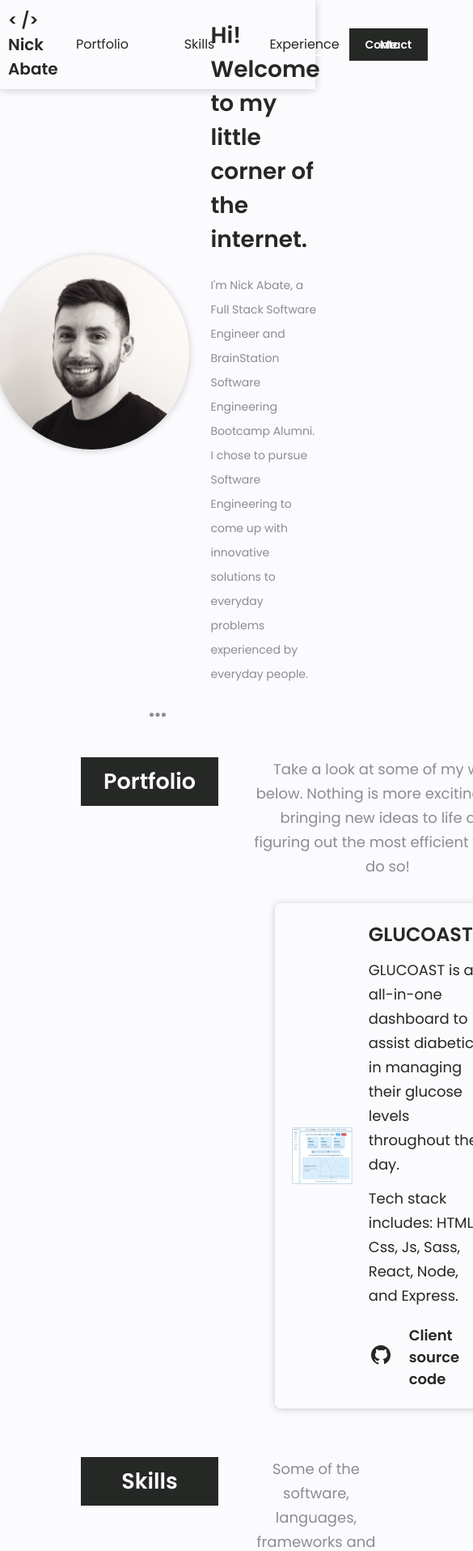
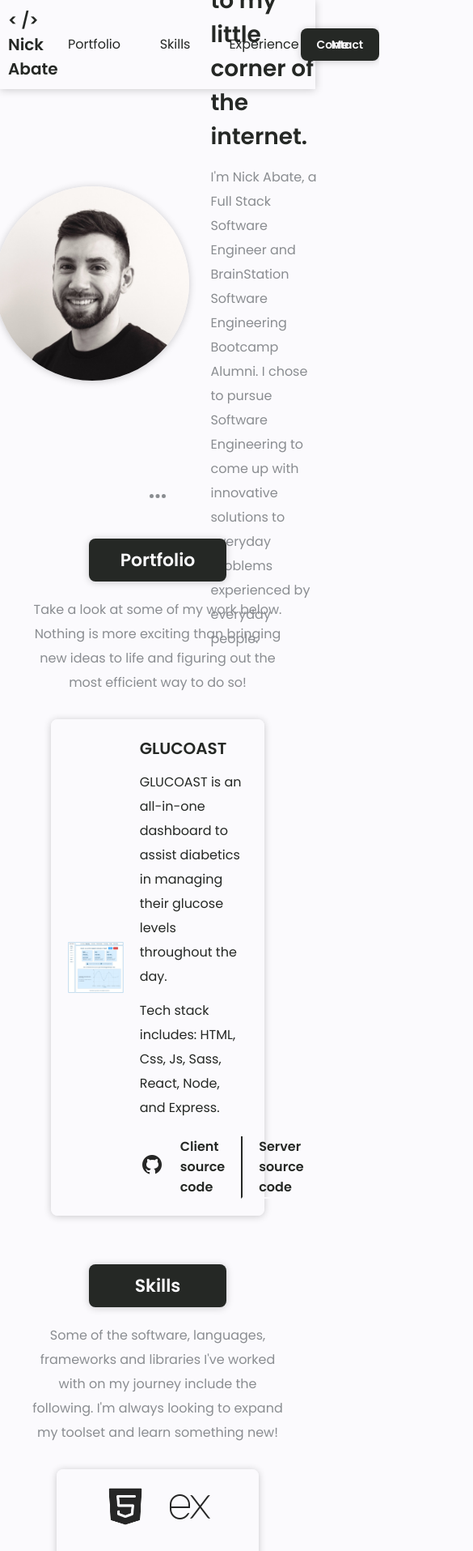
Before and after one commit to nickabate/portfolio, a React (Create React App) app: page / in a window 390 px wide. Shown: the top 1915 px of the page at 81% size, 585 px wide, since content can reach past the window. Built offline with nearby package versions, Linux system fonts and the light colour scheme.

Commit message:
Tablet layout formatting and heading redesign.

```diff
--- a/src/components/Experience/Experience.scss
+++ b/src/components/Experience/Experience.scss
@@ -6,12 +6,22 @@
   margin: 0 auto;
   padding: 3rem 10rem;
 
+  @include tablet {
+    padding: 3rem 4rem 1rem;
+  }
+
   &__container {
     @include flex(row);
     gap: 4rem;
     // align-items: center;
     // margin-bottom: 4rem;
     justify-content: space-between;
+
+    @include tablet {
+      @include flex(column);
+      align-items: center;
+      gap: 2rem;
+    }
   }
 
   &__split-l {
@@ -23,12 +33,21 @@
     color: $secondary;
     padding: 1rem;
     text-align: center;
+    border-radius: 0.8rem;
+    box-shadow: 0px 1px 10px 0px rgba(0, 0, 0, 0.2);
+
+    @include tablet {
+      width: 17rem;
+      font-size: 2.2rem;
+    }
   }
 
   &__text {
     color: $tertiary;
     text-align: center;
     line-height: 3rem;
+    max-width: 87rem;
+    margin: 0 auto;
   }
 
   &__resume {
@@ -51,6 +70,10 @@
     @include flex(row);
     gap: 2.4rem;
 
+    @include tablet {
+      max-width: 81rem;
+    }
+
     &-l {
       @include flex(row);
       align-items: center;
--- a/src/components/Footer/Footer.scss
+++ b/src/components/Footer/Footer.scss
@@ -7,8 +7,13 @@
   @include flex(column);
   justify-content: center;
   align-items: center;
-  padding: 3rem 10rem;
+  padding: 3rem 0;
   gap: 2rem;
+
+  @include tablet {
+    gap: 1.6rem;
+    padding: 2rem 0;
+  }
 
   &__socials {
     padding: 1rem 0;
@@ -22,8 +27,13 @@
     height: 4rem;
     filter: contrast(70%);
 
+    @include tablet {
+      width: 3rem;
+      height: 3rem;
+    }
+
     &:hover {
-      transition: all 0.1s;
+      transition: all 0.3s;
       filter: contrast(30%);
       transform: scale(1.2);
     }
--- a/src/components/Header/Header.scss
+++ b/src/components/Header/Header.scss
@@ -31,6 +31,11 @@
     @include tablet {
       font-size: 2rem;
     }
+
+    &:hover {
+      color: $tertiary;
+      transition: all 0.3s;
+    }
   }
 
   &__links {
@@ -54,6 +59,11 @@
     cursor: pointer;
     border-bottom: 0.2rem solid $secondary;
 
+    @include tablet {
+      font-size: 1.6rem;
+      width: 9rem;
+    }
+
     &:hover {
       font-weight: 600;
       border-bottom: 0.2rem solid $primary;
@@ -61,10 +71,6 @@
 
     &--mid {
       margin-right: 1rem;
-    }
-
-    @include tablet {
-      font-size: 1.6rem;
     }
   }
 
@@ -79,9 +85,12 @@
     font-weight: 600;
     font-size: 1.8rem;
     line-height: 0;
+    border-radius: 0.8rem;
+    box-shadow: 0px 1px 10px 0px rgba(0, 0, 0, 0.2);
 
     &:hover {
       background-color: $tertiary;
+      transition: all 0.3s;
     }
 
     @include tablet {
--- a/src/components/Hero/Hero.scss
+++ b/src/components/Hero/Hero.scss
@@ -4,15 +4,16 @@
 .hero {
   max-width: 128rem;
   margin: 0 auto;
-  padding: 0 2rem 10rem;
+  // padding: 10rem 0;
   @include flex(row);
-  gap: 6rem;
+  gap: 4rem;
   justify-content: center;
-  // height: 90vh;
-  height: 75rem;
+  align-items: center;
+  height: 60rem;
 
   @include tablet {
     gap: 2.6rem;
+    height: 48rem;
   }
 
   &__image-container {
@@ -49,6 +50,7 @@
 
     @include tablet {
       font-size: 2.8rem;
+      margin-bottom: 1.4rem;
     }
   }
 
@@ -57,7 +59,7 @@
     line-height: 3rem;
 
     @include tablet {
-      font-size: 1.4rem;
+      font-size: 1.6rem;
     }
   }
 }
--- a/src/components/Portfolio/Portfolio.scss
+++ b/src/components/Portfolio/Portfolio.scss
@@ -6,11 +6,21 @@
   margin: 0 auto;
   padding: 3rem 10rem 0;
 
+  @include tablet {
+    padding: 3rem 4rem 0;
+  }
+
   &__container {
     @include flex(row);
     gap: 4rem;
     // align-items: center;
     // margin-bottom: 4rem;
+
+    @include tablet {
+      @include flex(column);
+      align-items: center;
+      gap: 2rem;
+    }
   }
 
   &__split-l {
@@ -22,12 +32,25 @@
     color: $secondary;
     padding: 1rem;
     text-align: center;
+    border-radius: 0.8rem;
+    box-shadow: 0px 1px 10px 0px rgba(0, 0, 0, 0.2);
+
+    @include tablet {
+      width: 17rem;
+      font-size: 2.2rem;
+    }
   }
 
   &__text {
     color: $tertiary;
     text-align: center;
     line-height: 3rem;
+
+    @include tablet {
+      font-size: 1.6rem;
+      max-width: 87rem;
+      margin: 0 auto;
+    }
   }
 
   &__projects {
@@ -38,6 +61,10 @@
     // margin: 0 auto;
     padding: 2rem;
     // max-width: 80rem;
+
+    @include tablet {
+      max-width: 81rem;
+    }
   }
 
   &__showcase {
@@ -48,13 +75,18 @@
 
   &__sample {
     width: 40%;
-
-    background-color: aqua;
+    @include flex(row);
+    justify-content: center;
   }
 
   &__image {
     display: block;
     width: 100%;
+
+    @include tablet {
+      max-width: 28rem;
+      max-height: 28rem;
+    }
   }
 
   &__details {
@@ -64,6 +96,10 @@
   &__body {
     line-height: 3rem;
     margin-top: 1.2rem;
+
+    @include tablet {
+      font-size: 1.6rem;
+    }
   }
 
   &__repo {
@@ -78,7 +114,7 @@
     width: 3rem;
     height: 3rem;
     &:hover {
-      transition: all 0.5s;
+      transition: all 0.3s;
       filter: contrast(30%);
     }
   }
--- a/src/components/Skills/Skills.scss
+++ b/src/components/Skills/Skills.scss
@@ -6,12 +6,22 @@
   margin: 0 auto;
   padding: 3rem 10rem 0;
 
+  @include tablet {
+    padding: 3rem 4rem 0;
+  }
+
   &__container {
     @include flex(row);
     // flex-direction: row-reverse;
     gap: 4rem;
     // align-items: center;
     // margin-bottom: 4rem;
+
+    @include tablet {
+      @include flex(column);
+      align-items: center;
+      gap: 2rem;
+    }
   }
 
   &__split-l {
@@ -23,12 +33,21 @@
     color: $secondary;
     padding: 1rem;
     text-align: center;
+    border-radius: 0.8rem;
+    box-shadow: 0px 1px 10px 0px rgba(0, 0, 0, 0.2);
+
+    @include tablet {
+      width: 17rem;
+      font-size: 2.2rem;
+    }
   }
 
   &__text {
     color: $tertiary;
     text-align: center;
     line-height: 3rem;
+    max-width: 87rem;
+    margin: 0 auto;
   }
 
   &__icons {
@@ -43,6 +62,11 @@
     border-radius: 0.8rem;
     margin: 3rem;
     padding: 2rem;
+
+    @include tablet {
+      gap: 3rem;
+      max-width: 81rem;
+    }
   }
 
   &__icon {
@@ -50,8 +74,13 @@
     height: 6rem;
     filter: contrast(70%);
 
+    @include tablet {
+      width: 5rem;
+      height: 5rem;
+    }
+
     &:hover {
-      transition: all 0.5s;
+      transition: all 0.3s;
       filter: contrast(30%);
       transform: scale(1.2);
     }
--- a/src/pages/Home/Home.scss
+++ b/src/pages/Home/Home.scss
@@ -18,7 +18,7 @@
     cursor: pointer;
 
     &:hover {
-      transition: all 0.1s;
+      transition: all 0.3s;
       filter: contrast(30%);
       transform: scale(1.2);
     }
--- a/src/styles/partials/_resets.scss
+++ b/src/styles/partials/_resets.scss
@@ -1,4 +1,5 @@
 @use "./variables" as *;
+@use "./mixins" as *;
 
 *,
 *::before,
@@ -19,14 +20,31 @@ body {
   //   color: rgb(61, 65, 63);
   color: $primary;
   background-color: $secondary;
+
+  @include tablet {
+    font-size: 1.6rem;
+  }
+}
+
+h2 {
+  font-size: 2.7rem;
+  @include tablet {
+    font-size: 2.2rem;
+  }
 }
 
 h3 {
   font-size: 2.4rem;
+  @include tablet {
+    font-size: 2rem;
+  }
 }
 
 h4 {
   font-size: 2rem;
+  @include tablet {
+    font-size: 1.8rem;
+  }
 }
 
 ul {
```
